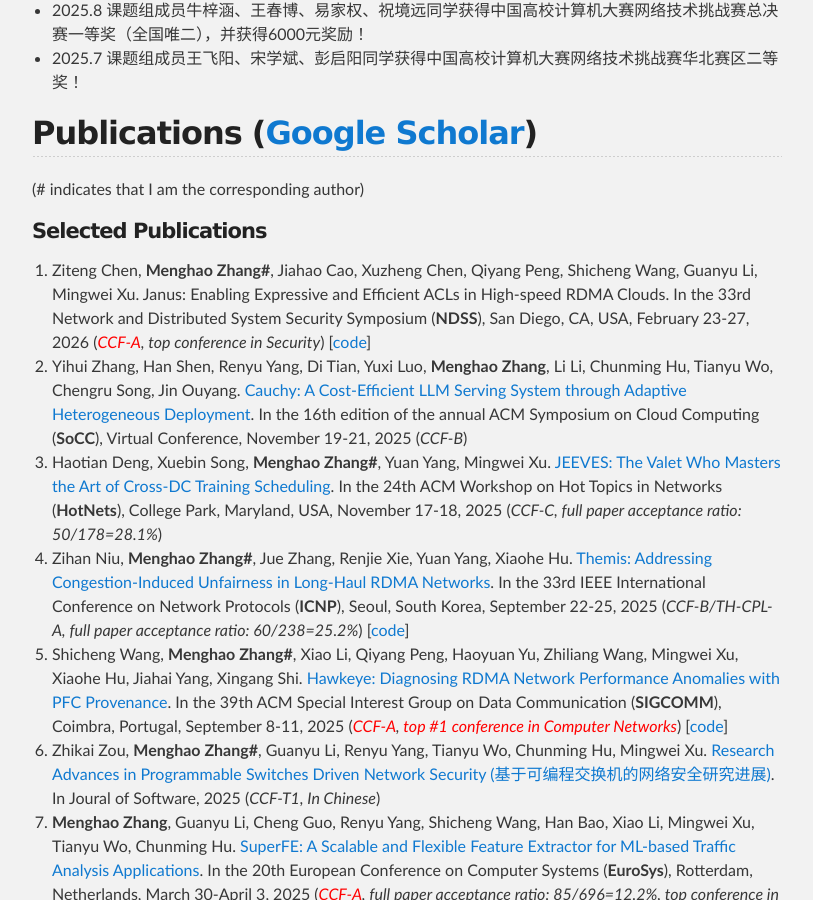
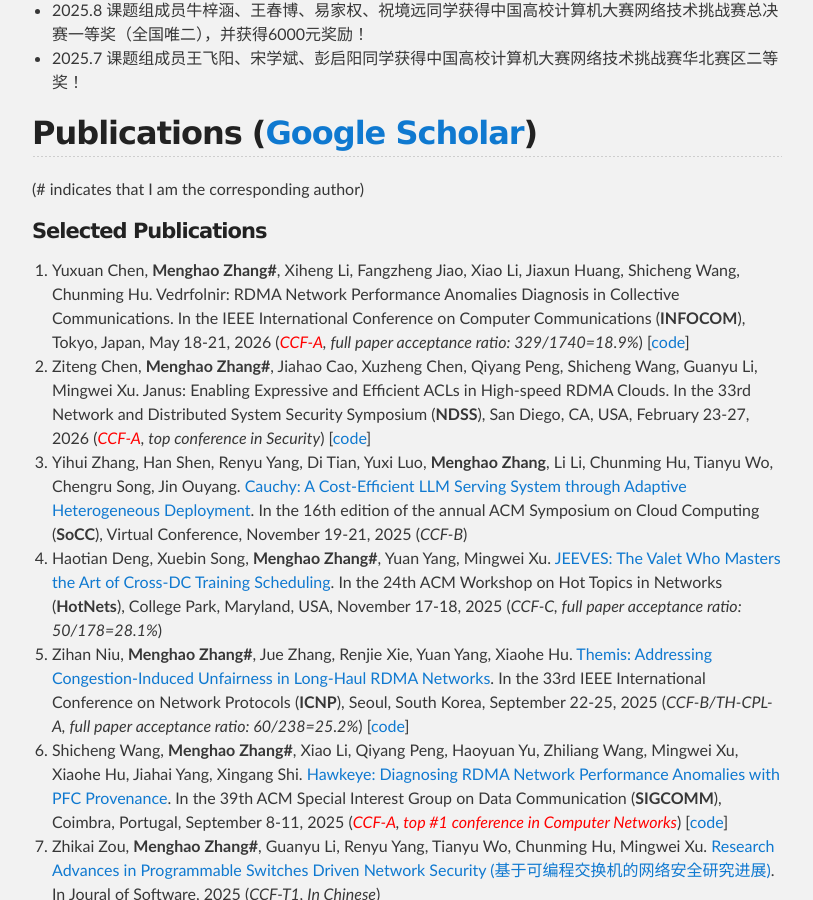
Before and after one commit to zhangmenghao/zhangmenghao.github.io, a Jekyll site: the page built from index.md, in a window 1280 px wide and 900 px high, scrolled down 1270 px. Shown: the whole window, without its empty margins (233-1046 px from the left). Built offline with Jekyll 4.4.1, drawn with Linux system fonts in a browser that asks for light colours.

Commit message:
Update infocom

```diff
--- a/index.md
+++ b/index.md
@@ -39,6 +39,9 @@ Office: C823, New Main Building, Beihang University
 ## Publications ([Google Scholar](https://scholar.google.com/citations?user=fv-p85gAAAAJ&hl=zh-CN))
 (# indicates that I am the corresponding author)
 #### Selected Publications
+27. Yuxuan Chen, __Menghao Zhang#__, Xiheng Li, Fangzheng Jiao, Xiao Li, Jiaxun Huang, Shicheng Wang, Chunming Hu.
+Vedrfolnir: RDMA Network Performance Anomalies Diagnosis in Collective Communications.
+In the IEEE International Conference on Computer Communications (**INFOCOM**), Tokyo, Japan, May 18-21, 2026 (*<font color='red'>CCF-A</font>, full paper acceptance ratio: 329/1740=18.9%*) [[code](https://github.com/Networked-System-and-Security-Group/CollectiveCommunicationDiagnosis)]
 26. Ziteng Chen, __Menghao Zhang#__, Jiahao Cao, Xuzheng Chen, Qiyang Peng, Shicheng Wang, Guanyu Li, Mingwei Xu.
 Janus: Enabling Expressive and Efficient ACLs in High-speed RDMA Clouds.
 In the 33rd Network and Distributed System Security Symposium (**NDSS**), San Diego, CA, USA, February 23-27, 2026 (*<font color='red'>CCF-A</font>, top conference in Security*) [[code](https://github.com/czt8888/janus-bf3)]
```
